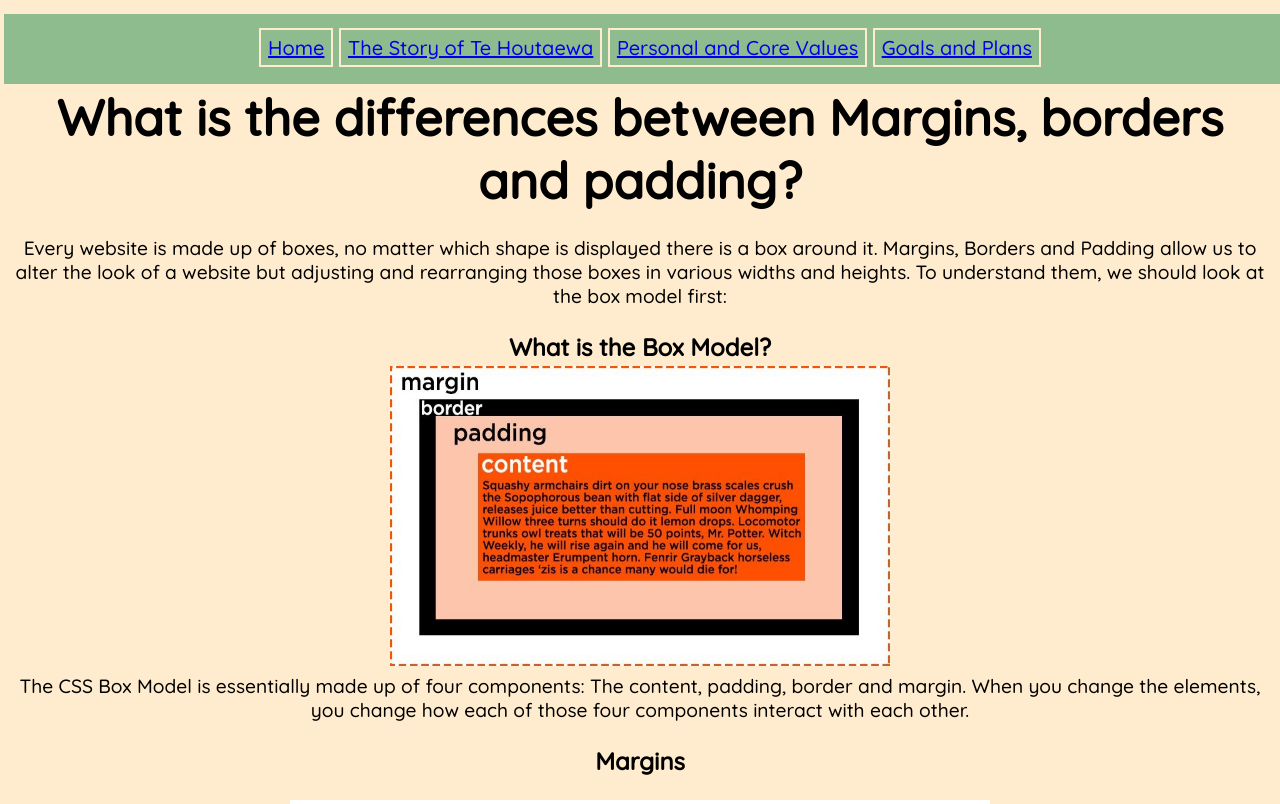
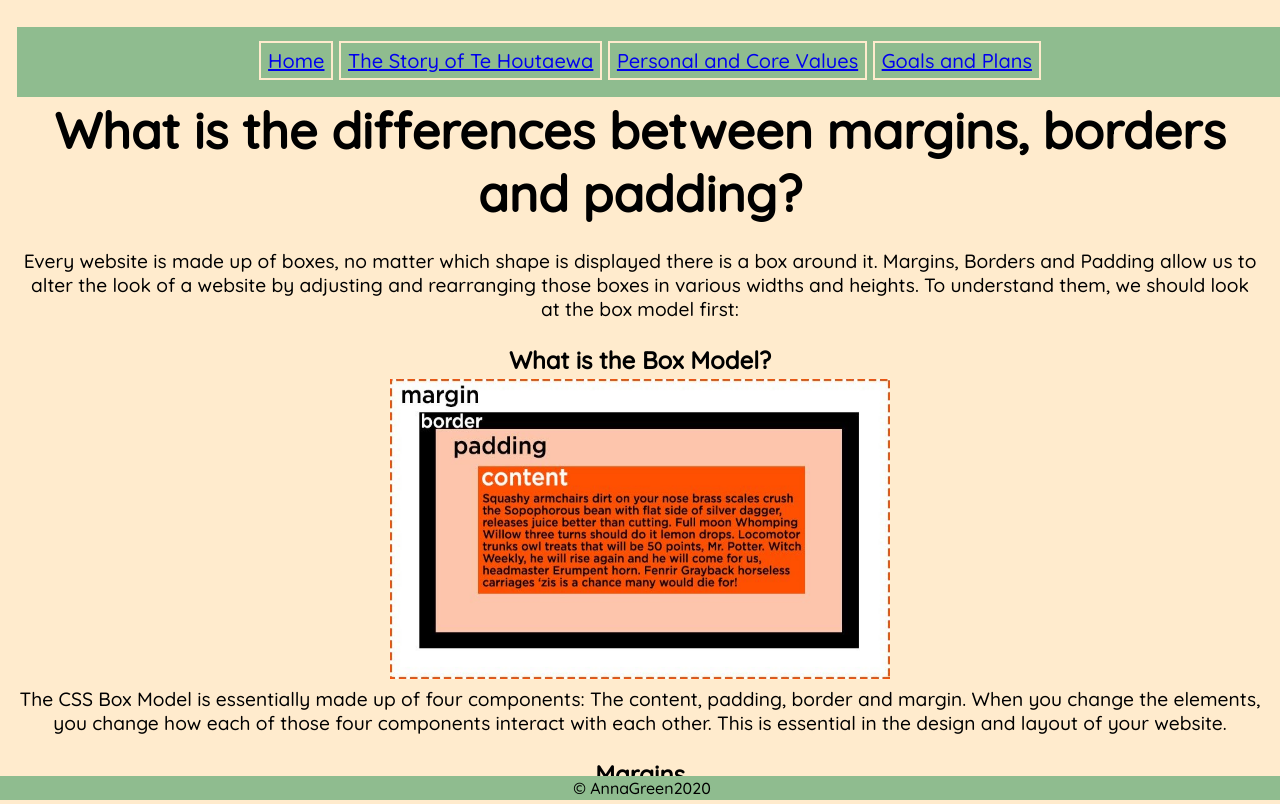
Before and after one commit to Anna-Green/Anna-Green.github.io, a plain HTML site: page blog/Technical-Blog.html in a window 1280 px wide. Shown: the top 804 px of the page. Drawn offline with Linux system fonts and the light colour scheme.

Commit message:
final blog update

```diff
--- a/blog/Technical-Blog.html
+++ b/blog/Technical-Blog.html
@@ -22,11 +22,11 @@
       </div>
 
       <body>
-          <h1>What is the differences between Margins, borders and padding?</h1>
+          <h1>What is the differences between margins, borders and padding?</h1>
           <br>
           <p>
             Every website is made up of boxes, no matter which shape is displayed there is a box around it.
-            Margins, Borders and Padding allow us to alter the look of a website but adjusting and rearranging those boxes in various widths and heights.
+            Margins, Borders and Padding allow us to alter the look of a website by adjusting and rearranging those boxes in various widths and heights.
             To understand them, we should look at the box model first:
 
           </p>
@@ -37,7 +37,8 @@
 
           <p>
               The CSS Box Model is essentially made up of four components: The content, padding, border and margin.
-              When you change the elements, you change how each of those four components interact with each other.
+              When you change the elements, you change how each of those four components interact with each other. This is essential in the
+              design and layout of your website.
               <br>
           </p>
           <br>
@@ -47,7 +48,7 @@
 
           <p>
 
-            Margins are the space around an element. Adjusting these would control the amount of space between each element eg the space between two images.
+            Margins are the space around an element. Adjusting these would control the amount of space between each element (eg the space between two images).
             Adding a negative value would cause the elements to overlap on top of each other. As you can see in this photo, the person has changed the value to -70px in order
             for the text to overlap the photo to change the layout design.
           </p>
@@ -67,11 +68,15 @@
           <h2>Padding</h2>
           <br>
           <p>
-              As with the other photos, you can see that the padding is in between the content and the border. When you change the Values
-              f the padding, you change how much of the background you see which is really handy when youre working with content overlapping images
+             Padding is the clear area around your content and you can see that the padding is in between the content and the border. When you change the Values
+              of the padding, you change how much of the background you see which is really handy when youre working with content overlapping images
               or other elements that you want to show off. This doesnt change how close two elements (eg two images) are together, only
               how much room they have taken up, within their own designated "box".
           </p>
+          <br>
+          <br>
+          <br>
+
 
 
 
@@ -97,6 +102,6 @@
 
 
 
-
+      <footer class="footer">&copy; AnnaGreen2020</footer>
 
 </html>
--- a/blog/style.css
+++ b/blog/style.css
@@ -8,6 +8,7 @@ body {
     background-color: blanchedalmond;
     text-align: center;
     font-family: 'Quicksand', sans-serif;
+    padding: 15px;
 
 
 
```
Also changed, not shown: blog/sprint1-technical.html (+3 -3 lines).
